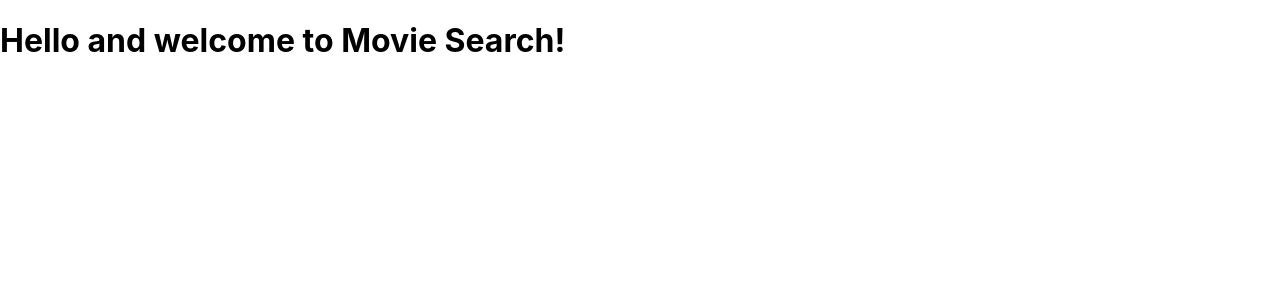
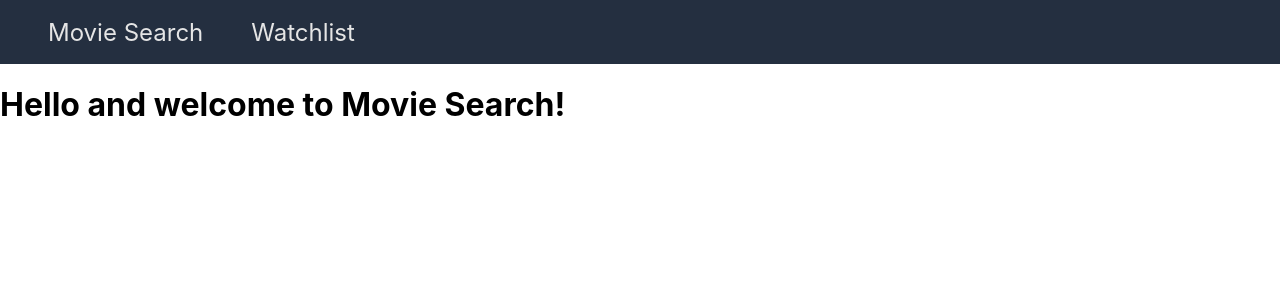
Before and after one commit to JuhoBjn/movie-search, a JavaScript app: page / in a window 1280 px wide. Shown: the top 300 px of the page. Built offline with nearby package versions, Linux system fonts and the light colour scheme; the HTML template or start-up script is replaced by a standard one.

Commit message:
Added a navbar

```diff
--- /dev/null
+++ b/src/App.css
@@ -0,0 +1,3 @@
+.background {
+    /*background-color: #363636;*/
+}
--- a/src/App.js
+++ b/src/App.js
@@ -1,7 +1,10 @@
+import Navbar from "./components/Navbar";
+import "./App.css";
 
 const App = () => {
   return (
-    <div>
+    <div className="background">
+      <Navbar />
       <h1>Hello and welcome to Movie Search!</h1>
     </div>
   );
--- /dev/null
+++ b/src/components/Navbar.css
@@ -0,0 +1,33 @@
+.header {
+  width: 100%;
+  height: 4rem;
+  display: flex;
+  align-items: center;
+  justify-content:left;
+  background-color: #242f40;
+}
+
+.header ul {
+  list-style: none;
+  margin: 0;
+  padding: 0;
+  display: flex;
+  align-items: baseline;
+}
+
+.header li {
+  margin-left: 3rem;
+}
+
+.header a {
+  color: #e5e5e5;
+  font-size: 1.5rem;
+  text-decoration: none;
+}
+
+.header a:hover,
+.header a:active,
+.header a:active {
+  color: #e5e5e5b4;
+  text-decoration:underline;
+}
--- /dev/null
+++ b/src/components/Navbar.js
@@ -0,0 +1,21 @@
+import { Link } from "react-router-dom";
+import "./Navbar.css";
+
+const Navbar = () => {
+  return (
+    <header className="header">
+      <nav>
+        <ul>
+          <li>
+            <Link to="/">Movie Search</Link>
+          </li>
+          <li>
+            <Link to="/watchlist">Watchlist</Link>
+          </li>
+        </ul>
+      </nav>
+    </header>
+  );
+};
+
+export default Navbar;
```
